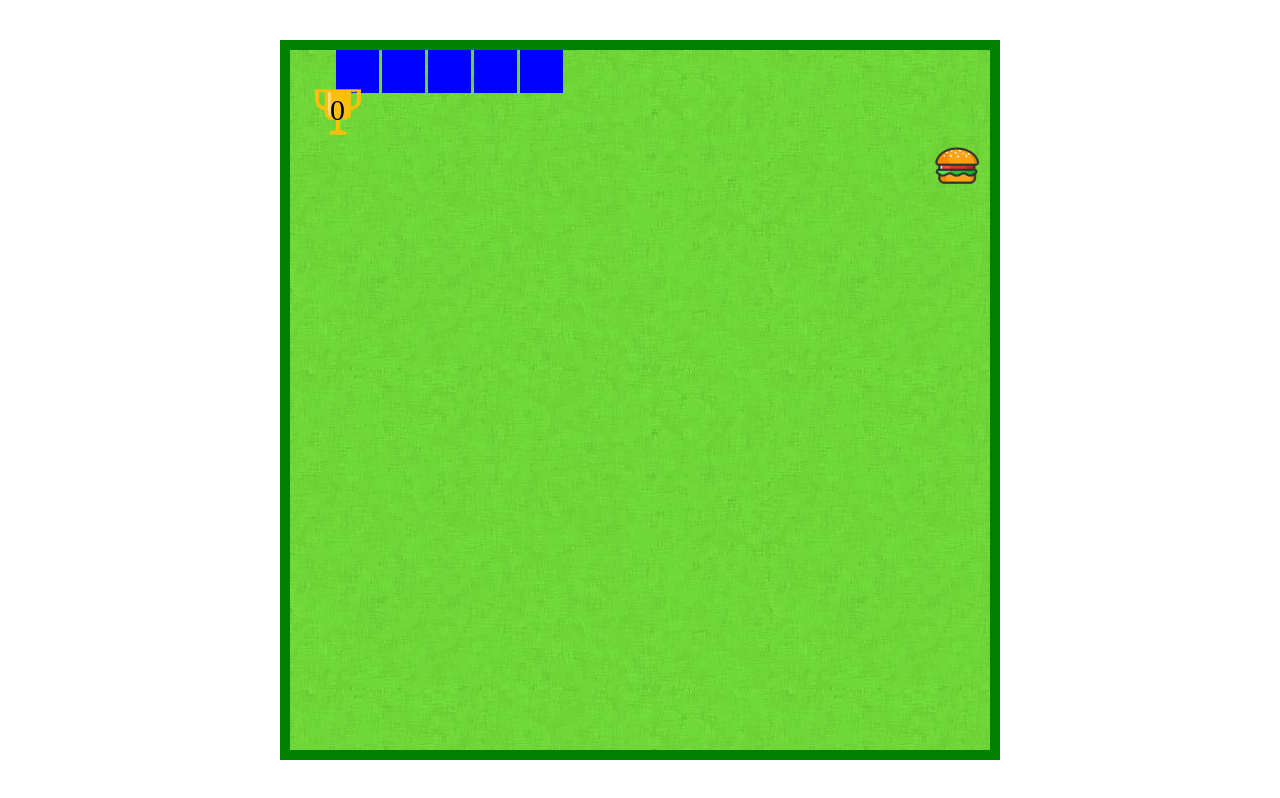
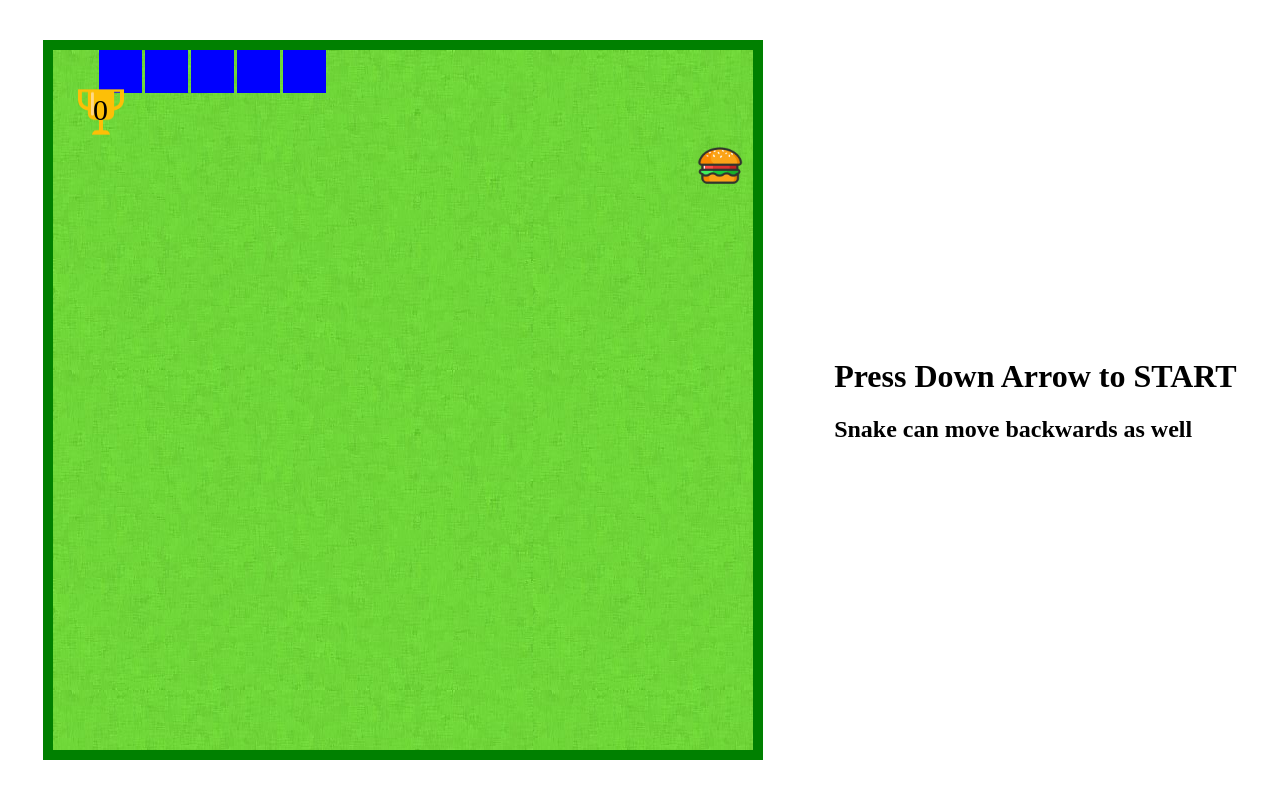
Before and after one commit to stee1ix/snake-game, a plain HTML site: page index.html in a window 1280 px wide. Drawn offline with Linux system fonts and the light colour scheme.

Commit message:
instructions added

```diff
--- a/index.css
+++ b/index.css
@@ -1,6 +1,6 @@
 body {
     display: flex;
-    justify-content: center;
+    justify-content: space-around;
     align-items: center;
 }
 
--- a/index.html
+++ b/index.html
@@ -7,6 +7,10 @@
 
 <body>
     <canvas id="mycanvas"> </canvas>
+    <div class="instructions">
+        <h1>Press Down Arrow to START</h1>
+        <h2>Snake can move backwards as well</h2>
+    </div>
     <script src="./index.js"></script>
 </body>
 
```
